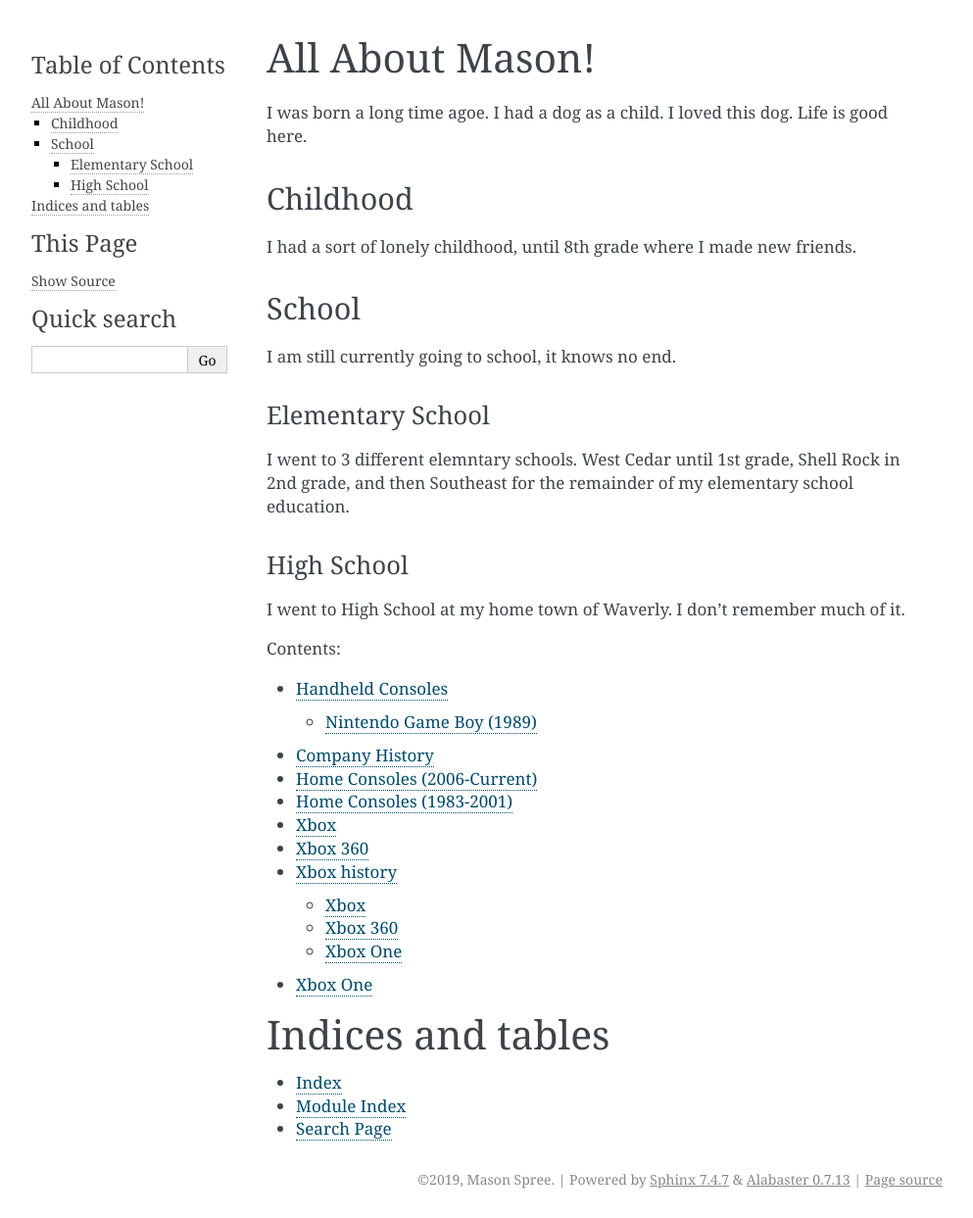
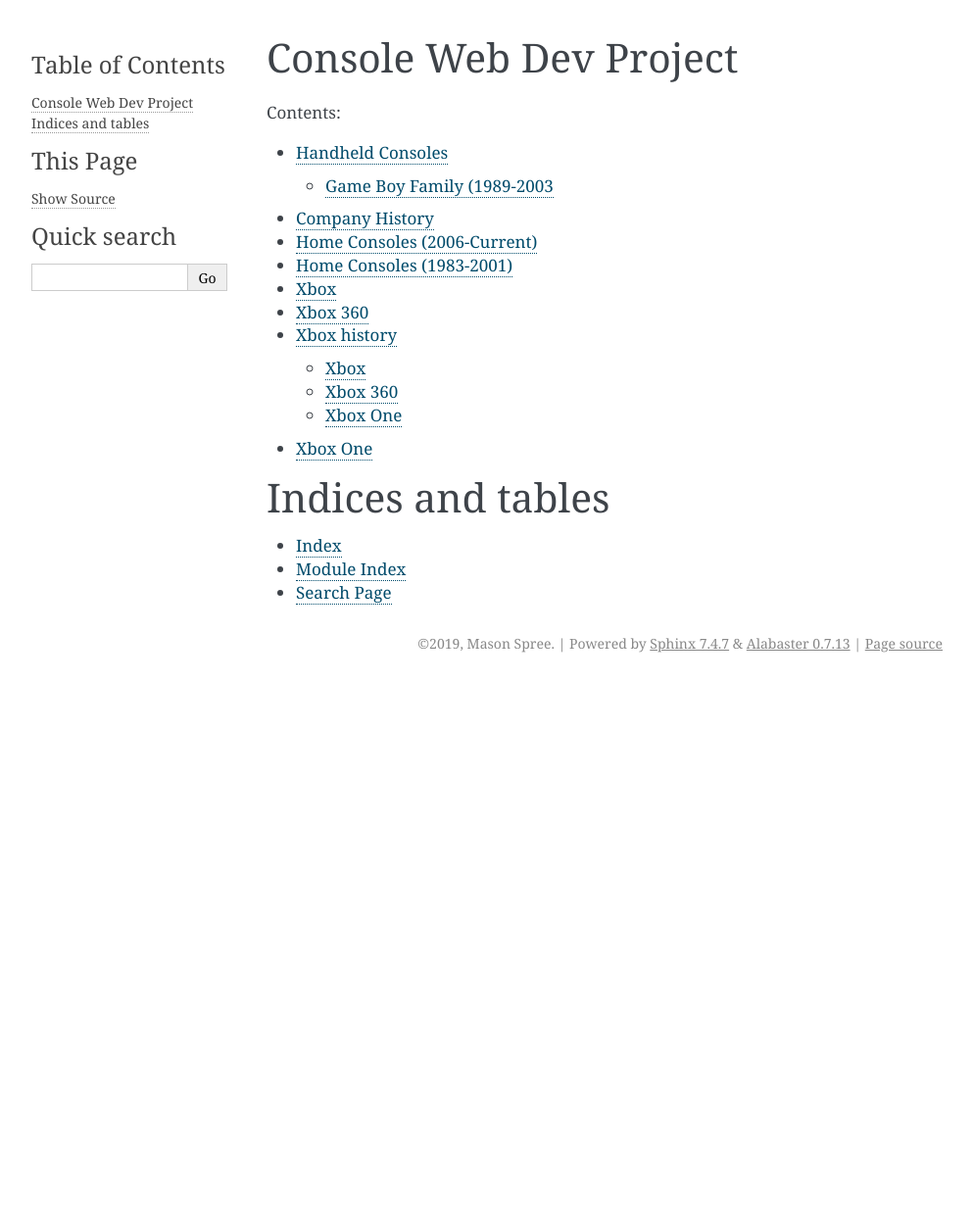
Before and after one commit to mspree2712/sphinx-console-project, a Sphinx documentation site: the page built from source/index.rst, in a window 1280 px wide. Shown: the whole page at 98% size, without its empty margins (148-1141 px from the left). Built offline with Sphinx 7.4.7, drawn with Linux system fonts in a browser that asks for light colours; after the commit the page ends 900 px from its top, so only the background shows below that.

```diff
--- a/source/handheld_consoles.rst
+++ /dev/null
@@ -1,6 +0,0 @@
-Handheld Consoles
-=================
-Nintendo played a huge part in revolutionizing the portable, hand-held console.
-
-Nintendo Game Boy (1989)
-------------------------
--- a/source/index.rst
+++ b/source/index.rst
@@ -3,36 +3,15 @@
    You can adapt this file completely to your liking, but it should at least
    contain the root `toctree` directive.
 
-All About Mason!
+Console Web Dev Project
 =============================================
-I was born a long time agoe.
-I had a dog as a child. I loved this dog.
-Life is good here.
 
-Childhood
----------
-I had a sort of lonely childhood, until 8th grade where I made new friends.
-
-School
-------
-I am still currently going to school, it knows no end.
-
-Elementary School
-~~~~~~~~~~~~~~~~~
-I went to 3 different elemntary schools. West Cedar until 1st grade,
-Shell Rock in 2nd grade, and then Southeast for the remainder of my
-elementary school education.
-
-High School
-~~~~~~~~~~~
-I went to High School at my home town of Waverly. I don't remember much
-of it.
 
 .. toctree::
    :maxdepth: 2
    :caption: Contents:
 
-   handheld_consoles
+   game_boy_family
    history
    new_home_consoles
    old_home_consoles
```
Also changed, not shown: source/game_boy_family.rst (added, +36 -0 lines).
